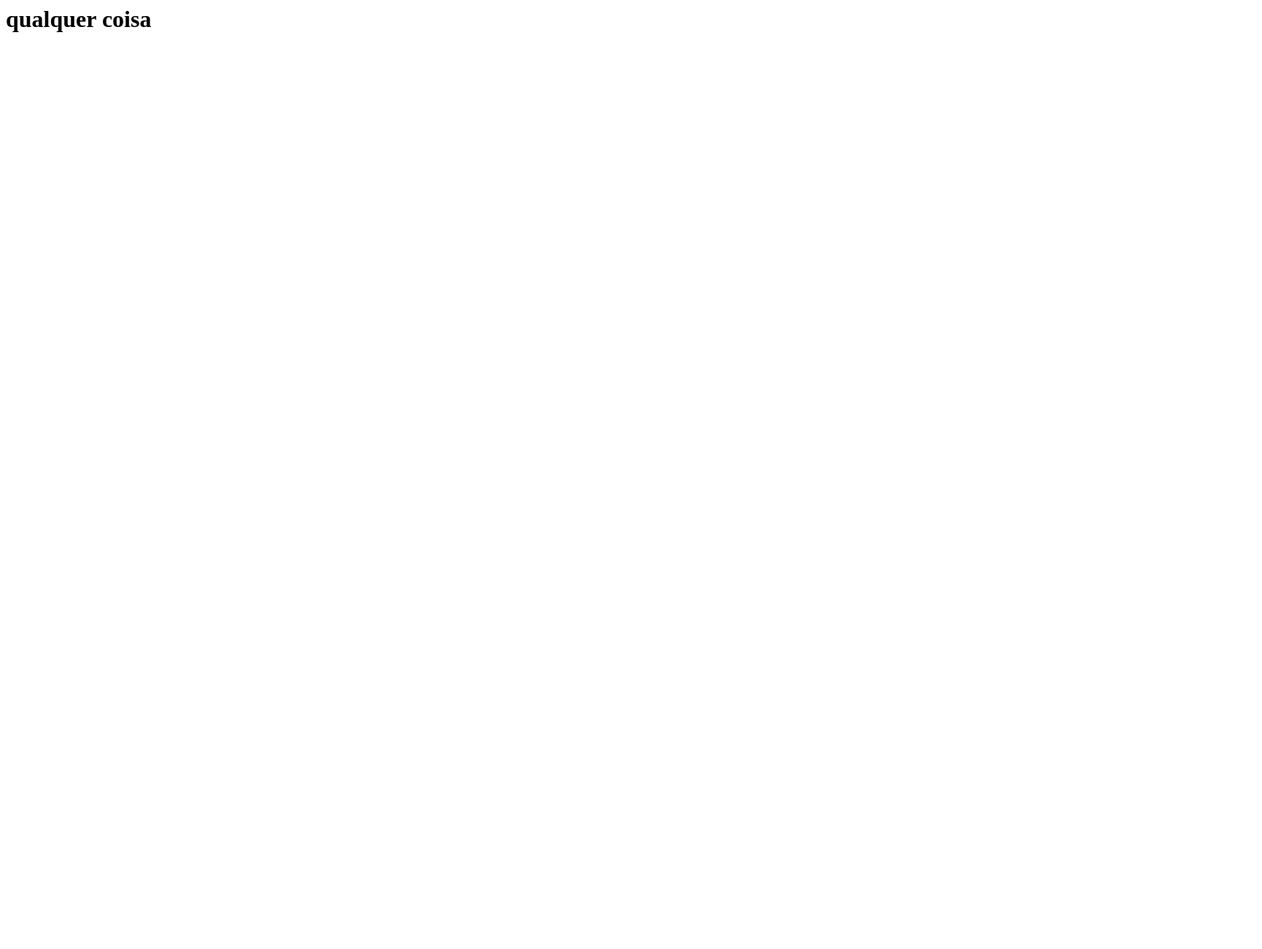
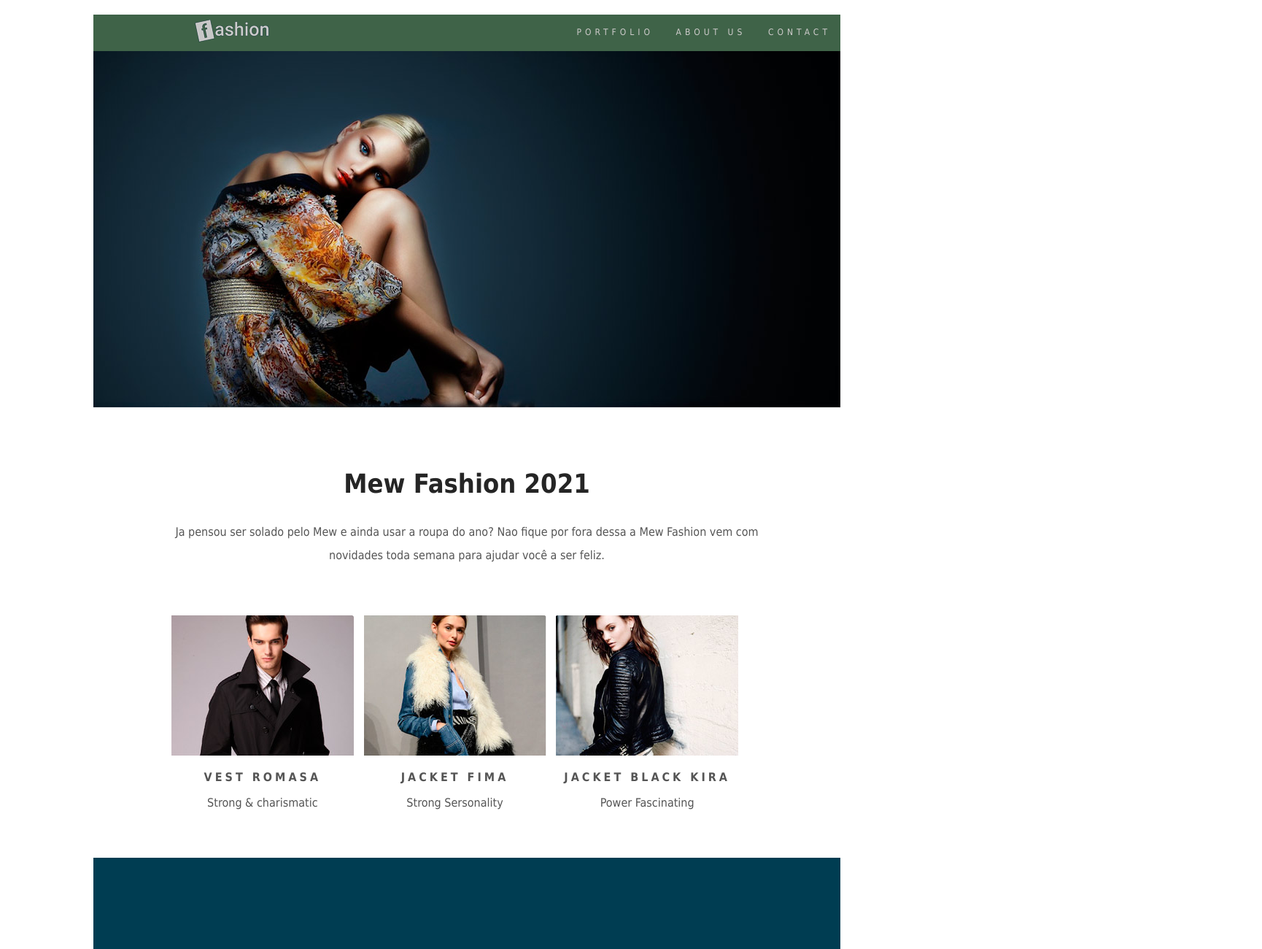
Before and after one commit to metaljefferson/Jeffersonpaiva.github.io, a plain HTML site: page index.html in a window 1280 px wide. Shown: the top 1300 px of the page at 73% size, 1730 px wide, since content can reach past the window. Before the commit the page ends 800 px from the top, so only its background shows below. Drawn offline with Linux system fonts and the light colour scheme.

Commit message:
primeiro commit

```diff
--- /dev/null
+++ b/css/estilo.css
@@ -0,0 +1,137 @@
+body {
+    font-family: tahoma, arial, sans-serif;
+    margin: 0;
+    padding: 0;
+}
+
+#principal {
+    width: 1024px;
+    margin: 20px auto;
+}
+
+.header-top {
+    height: 50px;
+    background: #3f6348;
+    position: relative;
+}
+
+.logotipo {
+    margin: 5px 0 0 135px;
+}
+
+.header-nav {
+    position: absolute;
+    top: 0;
+    right: 0;
+    height: 100%;
+}
+
+.header-nav ul {
+    margin: 0;
+    padding: 0;
+}
+
+.header-nav li {
+    list-style: none;
+    display: inline-block;
+    margin: 0 15 0 0;
+    padding: 13px;
+}
+
+.header-nav a {
+    color: rgb(207, 204, 204);
+    text-decoration: none;
+    text-transform: uppercase;
+    font-size: 12px;
+    letter-spacing: 5px;
+    transition: color 0.3s linear;
+}
+
+.header-nav a:hover {
+    color: black;
+}
+
+.portfolio {
+    padding: 50px 100px;
+    text-align: center;
+}
+
+.portfolio h1 {
+    font-size: 36px;
+    color: #252525;
+}
+
+.portfolio p {
+    line-height: 2;
+    font-size: 16px;
+    color: #555;
+}
+
+.gallery {
+    color: #555;
+    padding: 0 100px 50px 100px;
+    overflow: auto;
+}
+
+.gallery-card {
+    width: 32%;
+    float: left;
+    text-align: center;
+}
+
+.gallery-title {
+    text-transform: uppercase;
+    letter-spacing: 4px;
+    font-size: 16px;
+    font-weight: bold;
+}
+
+.about {
+    background-color: #003d52;
+    padding: 100px;
+    color: white;
+    background-image: url(../imagens/bg_detalhe.png);
+    background-repeat: no-repeat;
+    background-position: right bottom;
+}
+
+.about h2 {
+    text-transform: uppercase;
+    font-size: 50px;
+    font-weight: normal;
+}
+
+.about p {
+    line-height: 1.5;
+    width: 70%;
+}
+
+#contact {
+    margin: 50px 0;
+}
+
+#contact address {
+    color: #143f52;
+    text-transform: uppercase;
+    font-size: 26px;
+    font-style: normal;
+    text-align: center;
+    font-weight: bold;
+}
+
+.maps {
+    width: 100%;
+    height: 450px;
+    margin-bottom: 50px;
+    margin-left: 450px;
+}
+
+.rodape {
+    background: #0b171f;
+    padding: 25px;
+    font-size: 12px;
+    color: white;
+    letter-spacing: 5px;
+    text-align: center;
+    text-transform: uppercase;
+}
--- a/index.html
+++ b/index.html
@@ -1 +1,75 @@
-<h1>qualquer coisa </h1>
+<!doctype html>
+<!-- doctype informa ao agente de usuario a versão do html que deve ser renderizada-->
+<html lang="pt-br">
+
+<head>
+    <title> Mew Fashion </title>
+    <meta charset="utf-8">
+    <meta name="author" content="Daniel">
+    <meta name="description" content="descrição bacanuda">
+    <meta name="keywords" content="html5, tecnologia">
+
+    <link rel="stylesheet" href="css/estilo.css">
+</head>
+
+<body>
+    <div id="principal">
+        <header class="header-top">
+            <img class="logotipo" src="imagens/logo.png" alt="logotipo Fashion">
+            <nav class="header-nav">
+                <ul>
+                    <li><a href="#">Portfolio</a></li>
+                    <li><a href="#">About us</a></li>
+                    <li><a href="#">Contact</a></li>
+                </ul>
+            </nav>
+        </header>
+        <img src="imagens/topo.jpg" alt="Modelo feminina usando vestido">
+        <article class="portfolio">
+            <h1>Mew Fashion 2021</h1>
+            <p>Ja pensou ser solado pelo Mew e ainda usar a roupa do ano? Nao fique por fora dessa a Mew Fashion vem com novidades toda semana para ajudar você a ser feliz. </p>
+        </article>
+        <section class="gallery">
+            <article class="gallery-card">
+                <img src="imagens/modelo1.jpg" alt="modelo 1">
+                <p class="gallery-title">Vest Romasa</p>
+                <p class="gallery-text">Strong &amp; charismatic</p>
+            </article>
+
+            <article class="gallery-card">
+                <img src="imagens/modelo2.jpg" alt="modelo 2">
+                <p class="gallery-title">Jacket Fima</p>
+                <p class="gallery-text">Strong Sersonality</p>
+            </article>
+
+            <article class="gallery-card">
+                <img src="imagens/modelo3.jpg" alt="modelo 3">
+                <p class="gallery-title">Jacket Black Kira</p>
+                <p class="gallery-text">Power Fascinating</p>
+            </article>
+        </section>
+        <article class="about">
+            <h2>Mew project Fashion <br>Mew Fashion Solid</h2>
+            <p>Praesent placerat eros eget lacus ullamcorper, id dapibus ante vestibulum. Curabitur quis condimentum diam. Duis aliquet erat vel laoreet tincidunt. Pellentesque vitae varius ligula. Phasellus in nibh tempus, gravida justo et, suscipit felis.
+                Cras ornare arcu ac sodales tincidunt. Mauris vehicula erat vel ligula porttitor imperdiet. Curabitur nec magna urna. Sed porta ex ex, at pulvinar nibh aliquet quis. Integer dapibus congue vestibulum. Phasellus bibendum lobortis quam,
+                nec sollicitudin nisl volutpat at.</p>
+        </article>
+        <div id="contact">
+            <address>
+                Call me now for design<br>
+                012-1234-4567
+            </address>
+        </div>
+    </div>
+    <div class="maps">
+        <iframe src="https://www.google.com/maps/embed?pb=!1m18!1m12!1m3!1d224486.23348416976!2d-52.95459551608386!3d-28.46155040092154!2m3!1f0!2f0!3f0!3m2!1i1024!2i768!4f13.1!3m3!1m2!1s0x94fd492498d6957f%3A0x9a8b601ccba4050d!2sN%C3%A3o-Me-Toque%20-%20RS%2C%2099470-000!5e0!3m2!1spt-BR!2sbr!4v1610571261862!5m2!1spt-BR!2sbr"
+            width="600" height="450" frameborder="0" style="border:0;" allowfullscreen="" aria-hidden="false" tabindex="0">
+        </iframe>
+    </div>
+
+    <footer class="rodape">
+        Copyright &copy; Mewfashion.com
+    </footer>
+</body>
+
+</html>
```
Also changed, not shown: imagens/bg_detalhe.png (added), imagens/layout_final.jpg (added), imagens/logo.png (added), imagens/modelo1.jpg (added), imagens/modelo2.jpg (added), imagens/modelo3.jpg (added), imagens/topo.jpg (added), layout_final.jpg (added).
